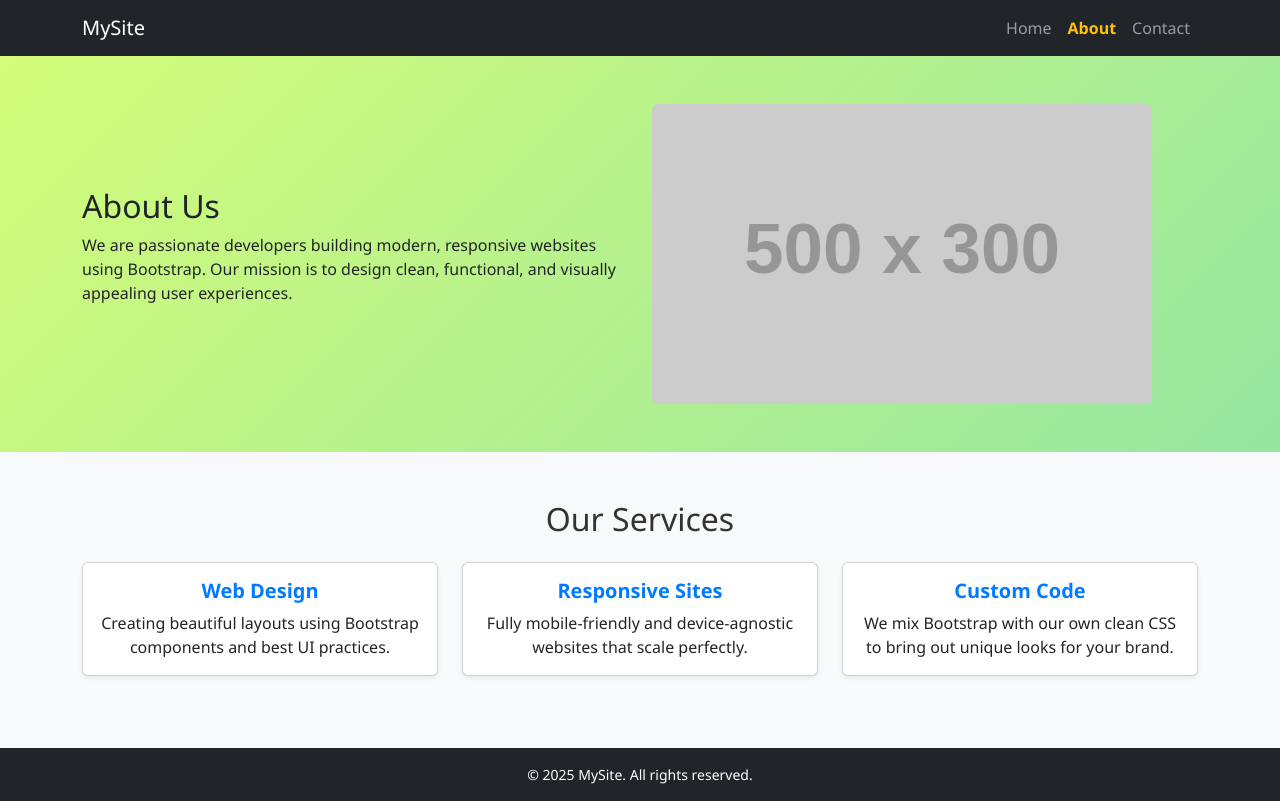
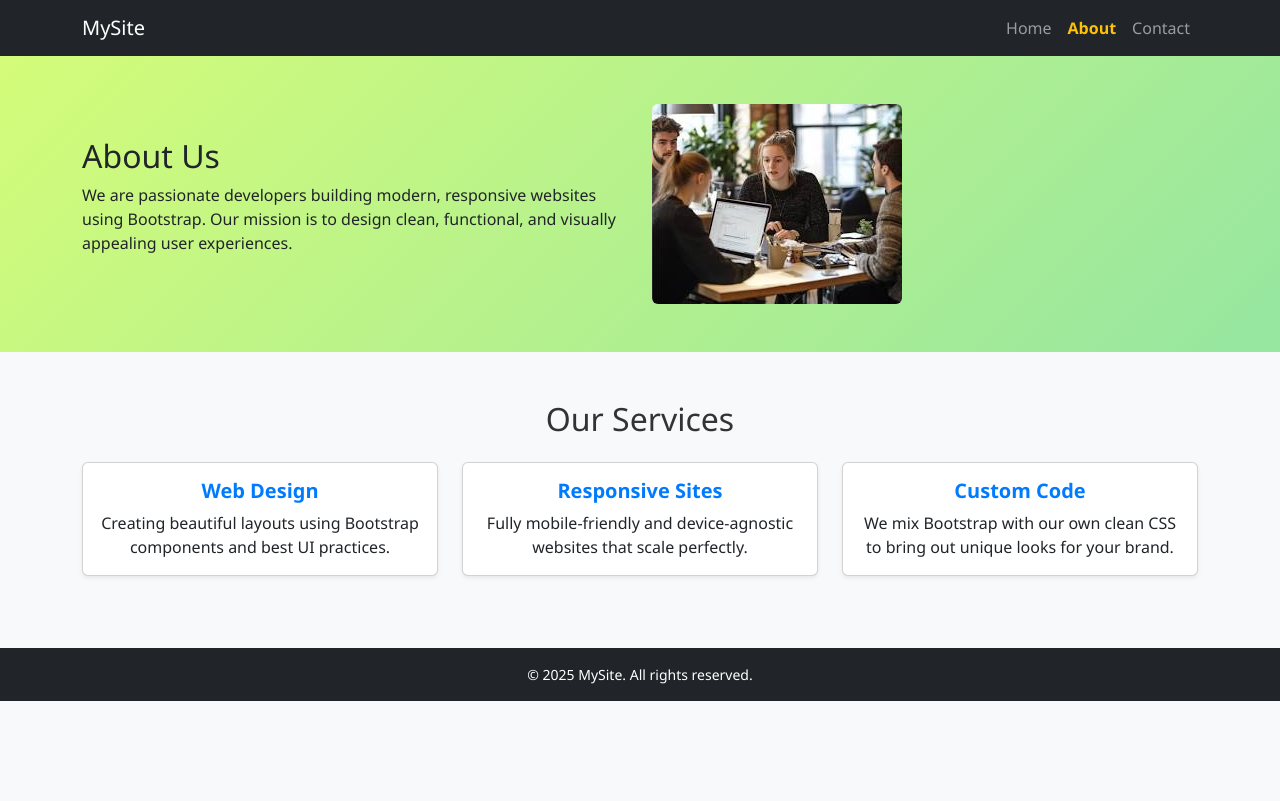
Before and after one commit to sathvikgsk/bootstrap-website, a plain HTML site: page about.html in a window 1280 px wide. Drawn offline with nearby package versions, Linux system fonts and the light colour scheme; placeholder pictures from the web are drawn by us.

Commit message:
Added image to about page

```diff
--- a/about.html
+++ b/about.html
@@ -35,7 +35,7 @@
           <p>We are passionate developers building modern, responsive websites using Bootstrap. Our mission is to design clean, functional, and visually appealing user experiences.</p>
         </div>
         <div class="col-md-6">
-          <img src="https://via.placeholder.com/500x300" class="img-fluid rounded" alt="About Image">
+          <img src="assets/about-image.jpeg" class="img-fluid rounded" alt="About Image">
         </div>
       </div>
     </div>
```
Also changed, not shown: assets/about-image.jpeg (added).
